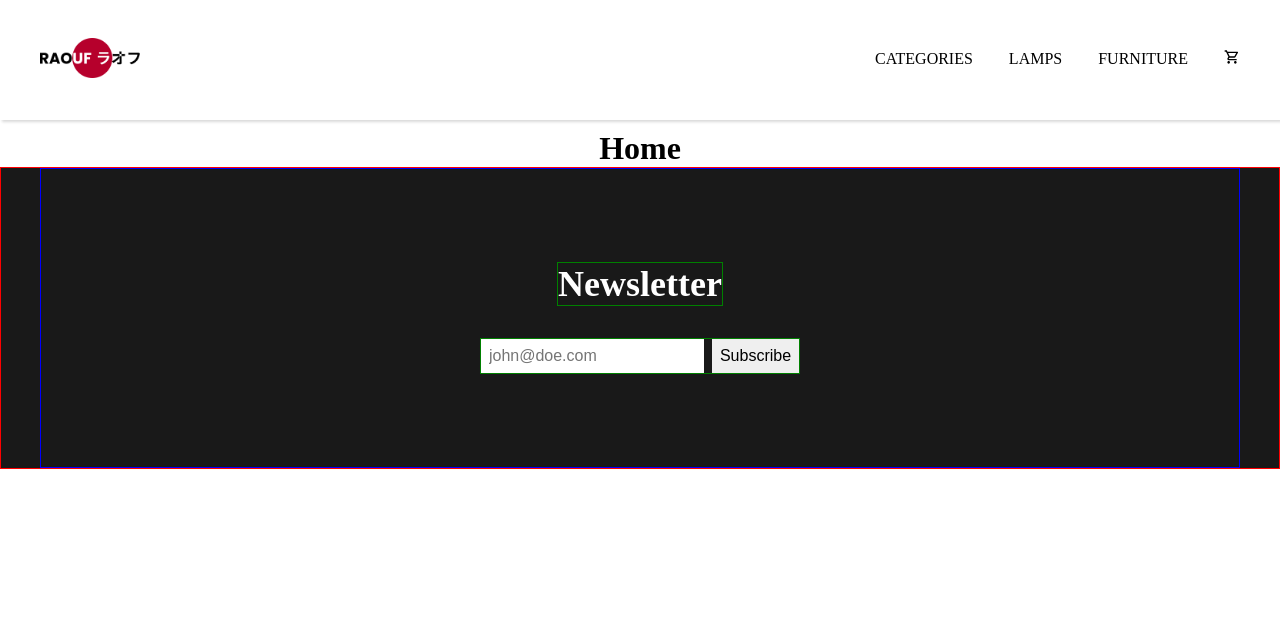
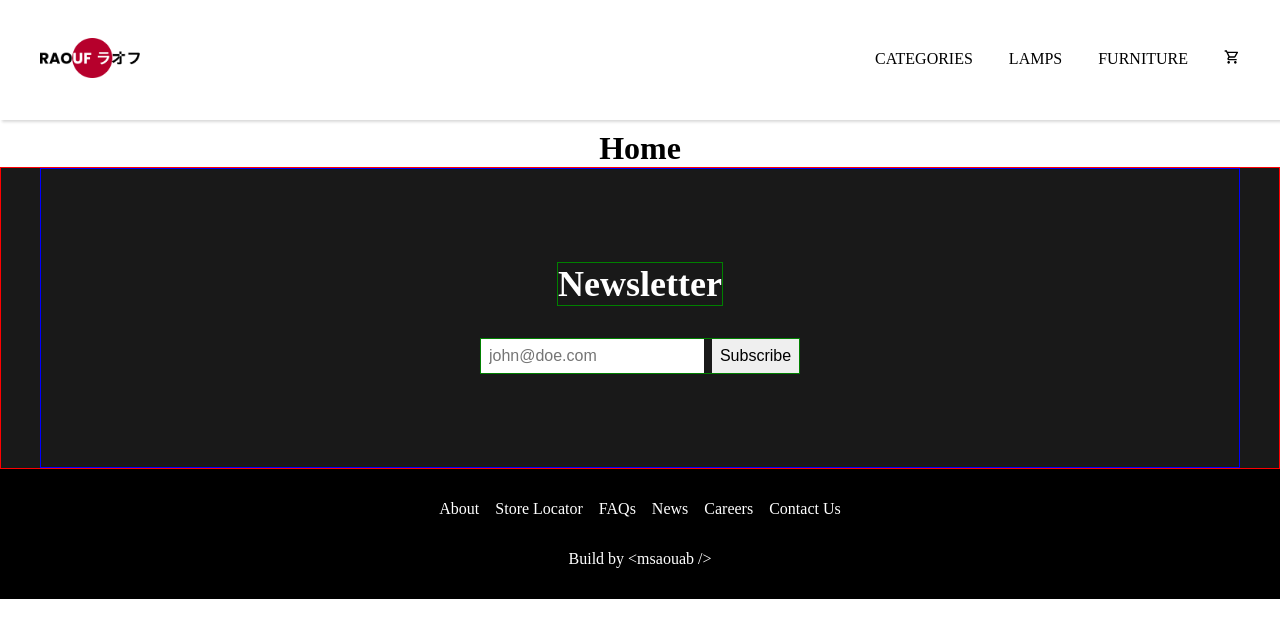
Before and after one commit to msaouab/e-commerce, a React (Vite) app: page / in a window 1280 px wide. Shown: the top 638 px of the page. Built offline with nearby package versions, Linux system fonts and the light colour scheme.

Commit message:
add footer

```diff
--- a/src/components/Footer.tsx
+++ b/src/components/Footer.tsx
@@ -1,9 +1,58 @@
 import styled from "styled-components";
 
-const FooterStyle = styled.footer``;
+const FooterStyle = styled.footer`
+	background-color: #000;
+	color: #fff;
+	& > .container {
+		height: 130px;
+		max-width: 1200px;
+		display: flex;
+		flex-direction: column;
+		justify-content: center;
+		align-items: center;
+		gap: 2rem;
+		margin: auto;
+		padding: 0 19px;
+		& > ul {
+			display: flex;
+			gap: 1rem;
+			& > li {
+				cursor: pointer;
+				list-style: none;
+			}
+		}
+		& > div {
+			& > p {
+				& > a {
+					color: #fff;
+					text-decoration: none;
+				}
+			}
+		}
+	}
+`;
 
 const Footer = () => {
-	return <FooterStyle></FooterStyle>;
+	return (
+		<FooterStyle>
+			<div className="container">
+				<ul>
+					<li>About</li>
+					<li>Store Locator</li>
+					<li>FAQs</li>
+					<li>News</li>
+					<li>Careers</li>
+					<li>Contact Us</li>
+				</ul>
+				<div>
+					<p>
+						Build by
+						<a href="">{" <msaouab />"}</a>
+					</p>
+				</div>
+			</div>
+		</FooterStyle>
+	);
 };
 
 export default Footer;
```
